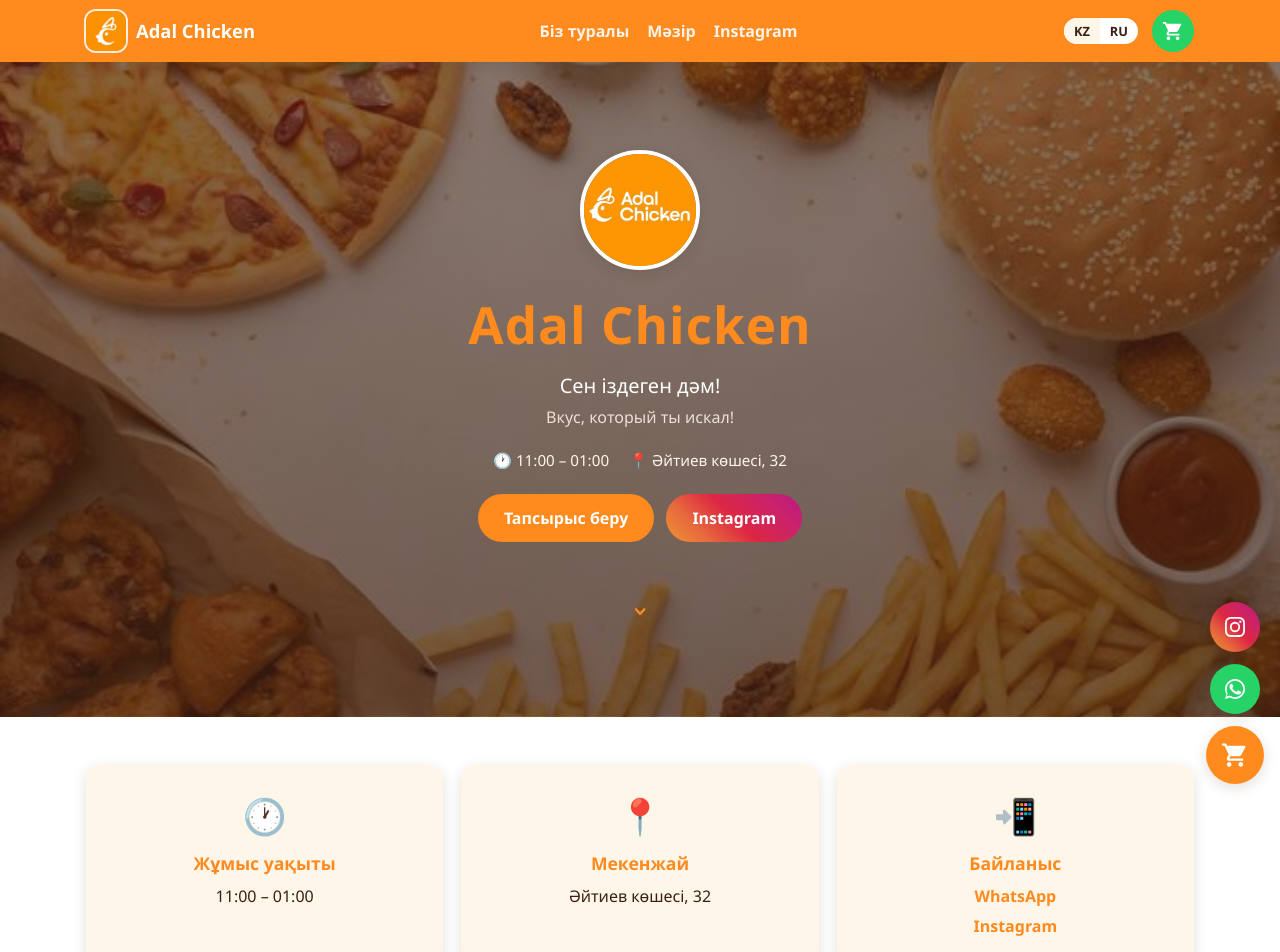
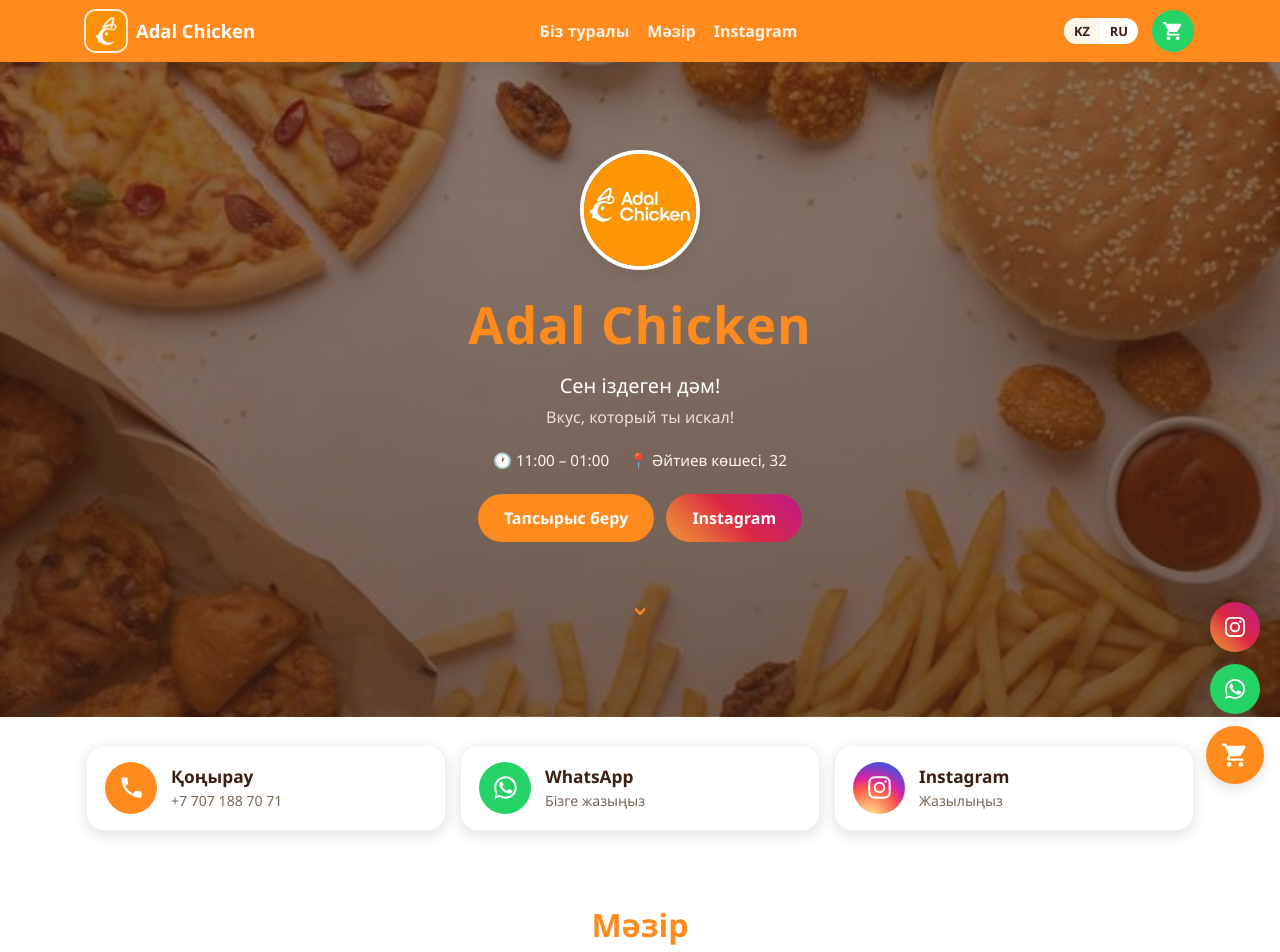
Before and after one commit to Nurrss/adal_chiken, a Vue app: page / in a window 1280 px wide. Shown: the top 952 px of the page. Built offline with nearby package versions, Linux system fonts and the light colour scheme.

Commit message:
Вместо блока «Время / Адрес / Контакты» — кнопки: позвонить, WhatsApp, Instagram
Co-Authored-By: Claude Opus 5.5 <noreply@anthropic.com>
Claude-Session: https://claude.ai/code/session_013PS9Pm6LBhJZvnxrdpwvUT

```diff
--- a/src/components/InfoSection.vue
+++ b/src/components/InfoSection.vue
@@ -1,41 +1,46 @@
 <script setup>
+import { computed } from "vue";
 import { useStore } from "../composables/useStore.js";
 import { businessInfo } from "../data.js";
 
-const { lang, t } = useStore();
+const { t } = useStore();
 const business = businessInfo;
 
-function whatsappLink() {
-  const phone = business.whatsapp.replace(/[^\d]/g, "");
-  return `https://wa.me/${phone}`;
-}
+const digits = business.whatsapp.replace(/[^\d]/g, "");
+// +77071887071 → +7 707 188 70 71
+const phonePretty = `+${digits[0]} ${digits.slice(1, 4)} ${digits.slice(4, 7)} ${digits.slice(7, 9)} ${digits.slice(9)}`;
+
+const contacts = computed(() => [
+  { key: "call", href: `tel:+${digits}`, title: t.value.contact_call, sub: phonePretty, external: false },
+  { key: "whatsapp", href: `https://wa.me/${digits}`, title: "WhatsApp", sub: t.value.contact_write, external: true },
+  { key: "instagram", href: business.instagram, title: "Instagram", sub: t.value.contact_follow, external: true },
+]);
 </script>
 
 <template>
-  <section class="info-section" id="info">
+  <section class="info-section contact-section" id="info">
     <div class="container">
-    <div class="info-grid">
-      <div class="info-card">
-        <div class="icon">🕐</div>
-        <h3>{{ t.info_hours_title }}</h3>
-        <p>{{ business.hours[lang.value] }}</p>
+      <div class="contact-grid">
+        <a
+          v-for="c in contacts"
+          :key="c.key"
+          :href="c.href"
+          :target="c.external ? '_blank' : undefined"
+          :rel="c.external ? 'noopener' : undefined"
+          class="contact-btn"
+          :class="`contact-${c.key}`"
+        >
+          <span class="contact-icon" aria-hidden="true">
+            <svg v-if="c.key === 'call'" viewBox="0 0 24 24"><path d="M6.62 10.79a15.05 15.05 0 0 0 6.59 6.59l2.2-2.2a1 1 0 0 1 1.02-.24c1.12.37 2.33.57 3.57.57a1 1 0 0 1 1 1V20a1 1 0 0 1-1 1C10.61 21 3 13.39 3 4a1 1 0 0 1 1-1h3.5a1 1 0 0 1 1 1c0 1.25.2 2.45.57 3.57a1 1 0 0 1-.25 1.02l-2.2 2.2z"/></svg>
+            <svg v-else-if="c.key === 'whatsapp'" viewBox="0 0 24 24"><path d="M17.47 14.38c-.29-.15-1.7-.84-1.97-.93-.26-.1-.46-.15-.65.15-.19.29-.74.93-.91 1.12-.17.19-.34.21-.63.07-1.7-.85-2.81-1.51-3.93-3.43-.3-.51.3-.47.85-1.58.09-.19.05-.36-.04-.51-.1-.15-.6-1.45-.82-1.99-.22-.53-.44-.46-.61-.46-.16 0-.35-.02-.54-.02-.19 0-.5.07-.76.36-.26.29-1 .98-1 2.38 0 1.4 1.02 2.76 1.16 2.95.15.19 2.01 3.08 4.96 4.2 2.95 1.12 2.95.75 3.48.7.53-.05 1.7-.7 1.94-1.37.24-.67.24-1.24.17-1.37-.07-.12-.27-.19-.56-.34zM12.02 2C6.5 2 2 6.49 2 12c0 1.94.56 3.76 1.53 5.31L2 22l4.83-1.46A9.96 9.96 0 0 0 12.02 22C17.53 22 22 17.51 22 12S17.53 2 12.02 2zm0 18.18c-1.74 0-3.4-.5-4.83-1.43l-.35-.22-3.18.96.97-3.1-.23-.36A8.18 8.18 0 0 1 3.8 12c0-4.53 3.69-8.18 8.22-8.18 4.53 0 8.18 3.65 8.18 8.18 0 4.53-3.65 8.18-8.18 8.18z"/></svg>
+            <svg v-else viewBox="0 0 24 24"><path d="M12 2c-2.72 0-3.06.01-4.12.06-1.06.05-1.79.22-2.43.47-.66.26-1.21.6-1.76 1.15-.55.55-.89 1.1-1.15 1.76-.25.64-.42 1.37-.47 2.43C2.01 8.94 2 9.28 2 12s.01 3.06.06 4.12c.05 1.06.22 1.79.47 2.43.26.66.6 1.21 1.15 1.76.55.55 1.1.89 1.76 1.15.64.25 1.37.42 2.43.47C8.94 21.99 9.28 22 12 22s3.06-.01 4.12-.06c1.06-.05 1.79-.22 2.43-.47.66-.26 1.21-.6 1.76-1.15.55-.55.89-1.1 1.15-1.76.25-.64.42-1.37.47-2.43.05-1.06.06-1.4.06-4.12s-.01-3.06-.06-4.12c-.05-1.06-.22-1.79-.47-2.43-.26-.66-.6-1.21-1.15-1.76-.55-.55-1.1-.89-1.76-1.15-.64-.25-1.37-.42-2.43-.47C15.06 2.01 14.72 2 12 2zm0 1.8c2.67 0 2.99.01 4.04.06.97.04 1.5.21 1.85.35.46.18.79.39 1.14.74.35.35.56.68.74 1.14.14.35.31.88.35 1.85.05 1.05.06 1.37.06 4.04s-.01 2.99-.06 4.04c-.04.97-.21 1.5-.35 1.85-.18.46-.39.79-.74 1.14-.35.35-.68.56-1.14.74-.35.14-.88.31-1.85.35-1.05.05-1.37.06-4.04.06s-2.99-.01-4.04-.06c-.97-.04-1.5-.21-1.85-.35-.46-.18-.79-.39-1.14-.74-.35-.35-.56-.68-.74-1.14-.14-.35-.31-.88-.35-1.85-.05-1.05-.06-1.37-.06-4.04s.01-2.99.06-4.04c.04-.97.21-1.5.35-1.85.18-.46.39-.79.74-1.14.35-.35.68-.56 1.14-.74.35-.14.88-.31 1.85-.35C9.01 3.81 9.33 3.8 12 3.8zm0 3.06a5.14 5.14 0 1 0 0 10.28 5.14 5.14 0 0 0 0-10.28zm0 8.48a3.34 3.34 0 1 1 0-6.68 3.34 3.34 0 0 1 0 6.68zm6.54-8.68a1.2 1.2 0 1 1-2.4 0 1.2 1.2 0 0 1 2.4 0z"/></svg>
+          </span>
+          <span class="contact-text">
+            <span class="contact-title">{{ c.title }}</span>
+            <span class="contact-sub">{{ c.sub }}</span>
+          </span>
+        </a>
       </div>
-      <div class="info-card">
-        <div class="icon">📍</div>
-        <h3>{{ t.info_address_title }}</h3>
-        <p>{{ business.address[lang.value] }}</p>
-      </div>
-      <div class="info-card">
-        <div class="icon">📲</div>
-        <h3>{{ t.info_contacts_title }}</h3>
-        <div class="contact-row">
-          <a :href="whatsappLink()" target="_blank" rel="noopener">WhatsApp</a>
-        </div>
-        <div class="contact-row">
-          <a :href="business.instagram" target="_blank" rel="noopener">Instagram</a>
-        </div>
-      </div>
-    </div>
     </div>
   </section>
 </template>
--- a/src/data.js
+++ b/src/data.js
@@ -24,6 +24,9 @@ export const ui = {
     info_hours_title: 'Время работы',
     info_address_title: 'Адрес',
     info_contacts_title: 'Контакты',
+    contact_call: 'Позвонить',
+    contact_write: 'Написать нам',
+    contact_follow: 'Подписаться',
     menu_title: 'Меню',
     filter_all: 'Все',
     add_to_cart: 'В корзину',
@@ -82,6 +85,9 @@ export const ui = {
     info_hours_title: 'Жұмыс уақыты',
     info_address_title: 'Мекенжай',
     info_contacts_title: 'Байланыс',
+    contact_call: 'Қоңырау',
+    contact_write: 'Бізге жазыңыз',
+    contact_follow: 'Жазылыңыз',
     menu_title: 'Мәзір',
     filter_all: 'Барлығы',
     add_to_cart: 'Себетке қосу',
--- a/src/style.css
+++ b/src/style.css
@@ -1983,3 +1983,118 @@ body.no-scroll {
     justify-content: flex-end;
   }
 }
+
+/* =========================================================
+   Кнопки связи: позвонить / WhatsApp / Instagram
+   ========================================================= */
+.contact-section {
+  padding: 28px 0;
+}
+
+.contact-grid {
+  display: grid;
+  grid-template-columns: repeat(3, 1fr);
+  gap: 14px;
+}
+
+.contact-btn {
+  display: flex;
+  align-items: center;
+  gap: 14px;
+  padding: 16px 18px;
+  border-radius: 18px;
+  background: var(--white);
+  border: 1px solid rgba(58, 31, 18, 0.06);
+  box-shadow: var(--shadow);
+  color: var(--dark);
+  text-decoration: none;
+  transition: transform 0.15s, box-shadow 0.15s;
+}
+
+@media (hover: hover) {
+  .contact-btn:hover {
+    transform: translateY(-3px);
+    box-shadow: 0 10px 24px rgba(61, 43, 31, 0.18);
+  }
+}
+
+.contact-btn:active {
+  transform: scale(0.97);
+}
+
+.contact-icon {
+  flex-shrink: 0;
+  width: 52px;
+  height: 52px;
+  border-radius: 50%;
+  display: flex;
+  align-items: center;
+  justify-content: center;
+  color: #fff;
+}
+
+.contact-icon svg {
+  width: 27px;
+  height: 27px;
+  fill: currentColor;
+}
+
+.contact-call .contact-icon {
+  background: var(--orange);
+}
+
+.contact-whatsapp .contact-icon {
+  background: #25d366;
+}
+
+.contact-instagram .contact-icon {
+  background: radial-gradient(circle at 30% 107%, #fdf497 0%, #fd5949 45%, #d6249f 60%, #285aeb 90%);
+}
+
+.contact-text {
+  display: flex;
+  flex-direction: column;
+  min-width: 0;
+}
+
+.contact-title {
+  font-weight: 800;
+  font-size: 1.08rem;
+}
+
+.contact-sub {
+  font-size: 0.88rem;
+  color: #7a6656;
+  white-space: nowrap;
+}
+
+/* Телефон: три кнопки в ряд, иконка над подписью */
+@media (max-width: 639px) {
+  .contact-section {
+    padding: 22px 0 10px;
+  }
+
+  .contact-grid {
+    gap: 10px;
+  }
+
+  .contact-btn {
+    flex-direction: column;
+    gap: 8px;
+    padding: 14px 6px;
+    text-align: center;
+  }
+
+  .contact-text {
+    align-items: center;
+  }
+
+  .contact-title {
+    font-size: 0.92rem;
+  }
+
+  .contact-sub {
+    font-size: 0.72rem;
+    white-space: normal;
+  }
+}
```
